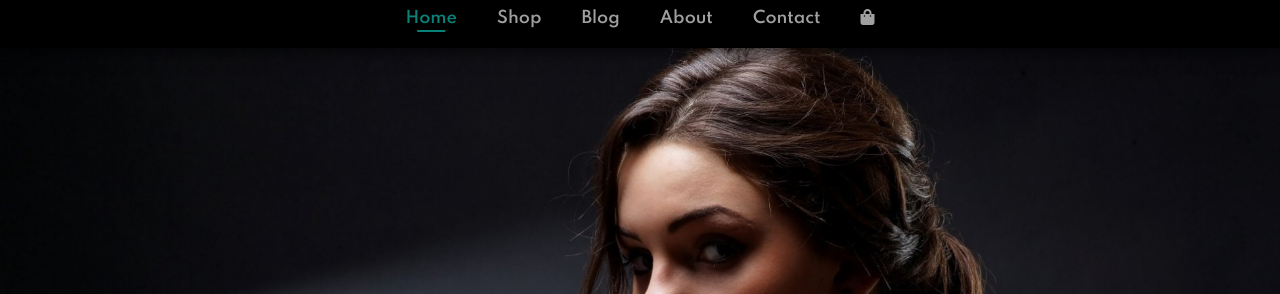
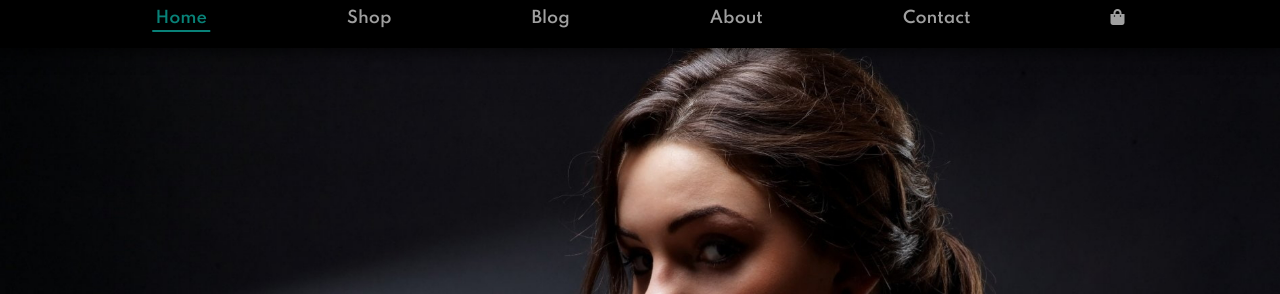
Before and after one commit to TamerAli-0/Noamani, a plain HTML site: page index.html in a window 1280 px wide. Shown: the part 116-410 px from the top of the page. Drawn offline with Linux system fonts and the light colour scheme.

Commit message:
Spaced out the navbar

```diff
--- a/style.css
+++ b/style.css
@@ -80,7 +80,7 @@ body {
 }
 
 #navbar li {
-  padding: 0 20px;
+  padding: 0 70px;
   position: relative;
 }
 
```
